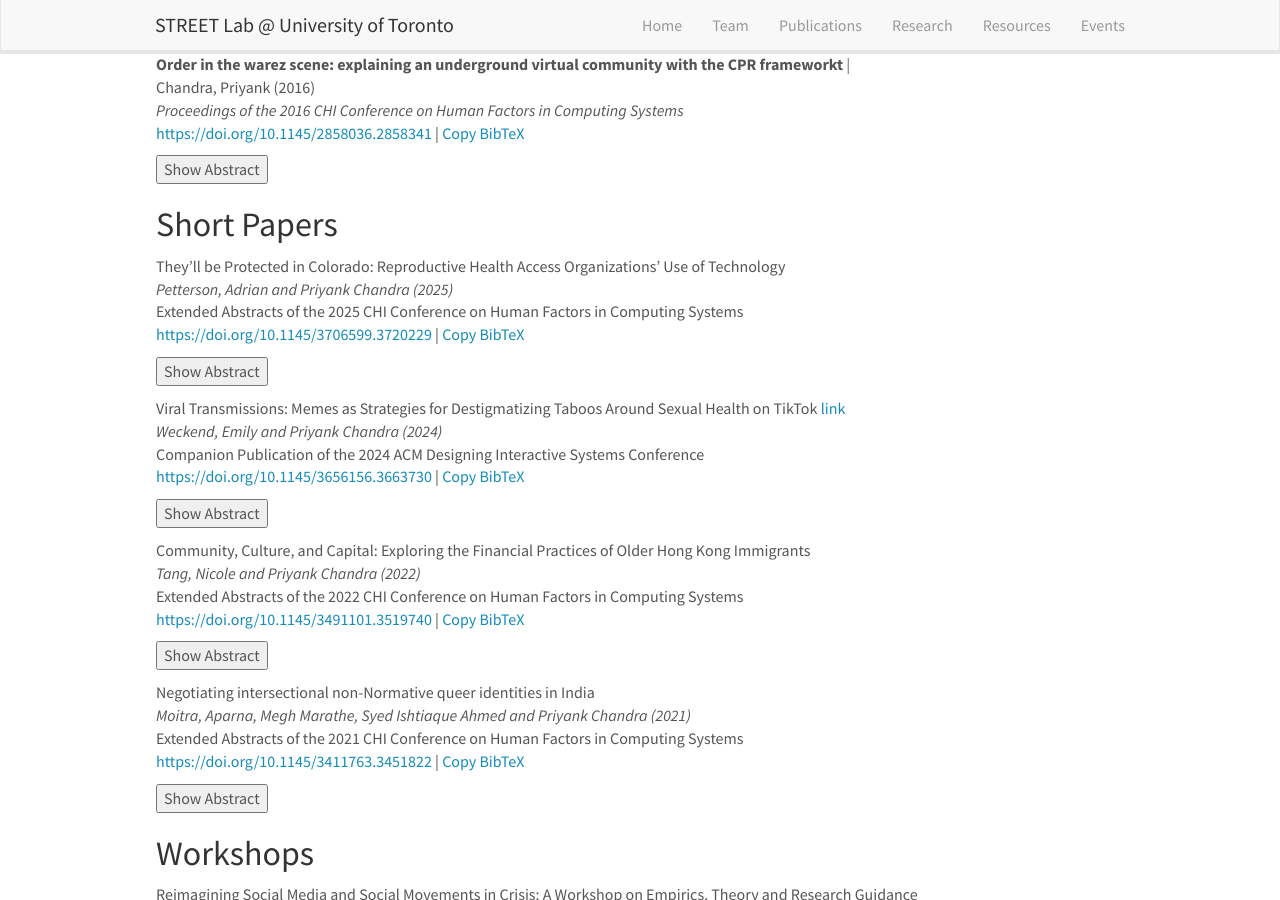
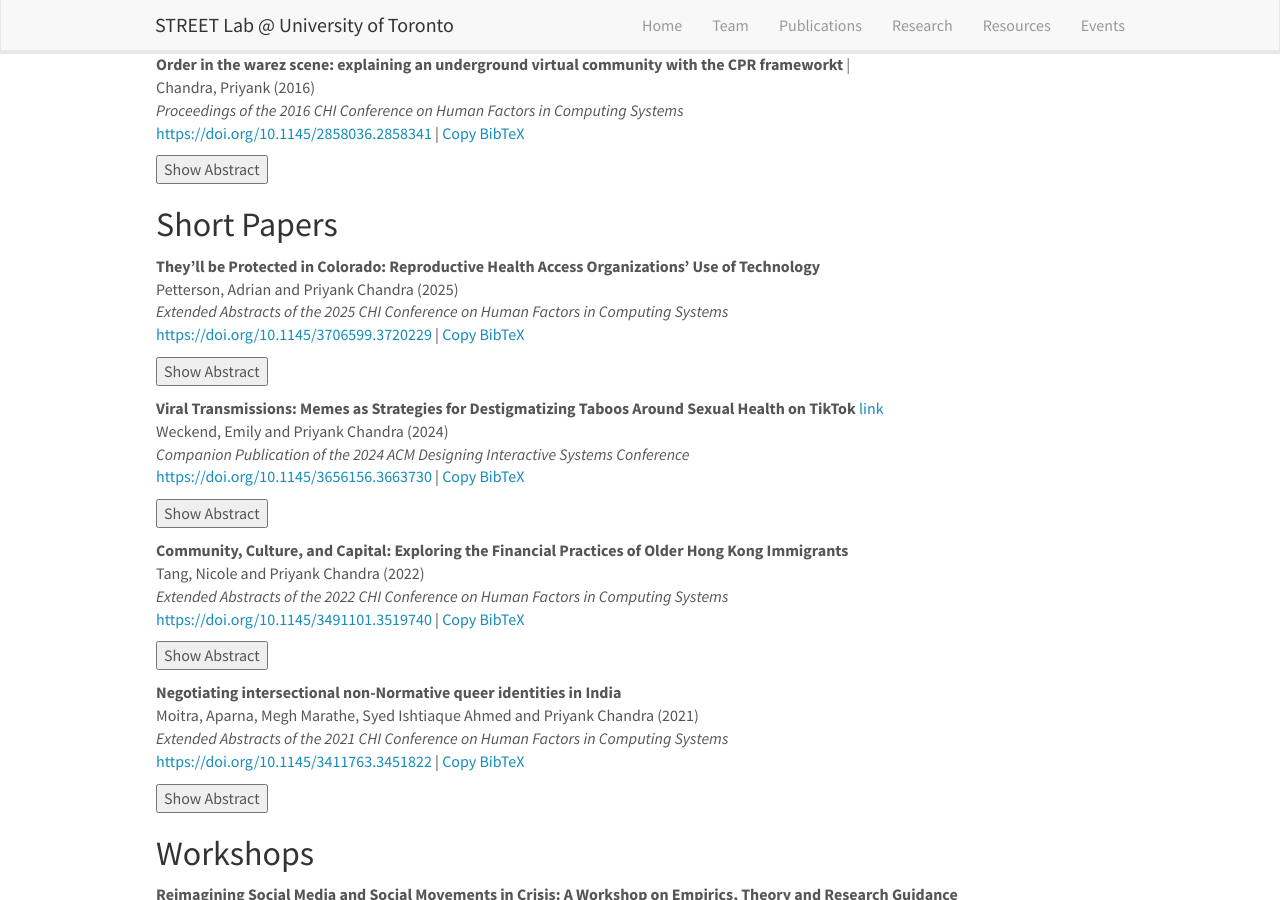
Before and after one commit to street-lab-tech/street-lab-tech.github.io, a Jekyll site: the page built from _pages/publications.md, in a window 1280 px wide and 900 px high, scrolled down 3239 px. Built offline with Jekyll 4.4.1, drawn with Linux system fonts in a browser that asks for light colours; nearby versions of some CDN libraries.

Commit message:
Update site at 2025-10-04_ 1-21-12.94

```diff
--- a/_pages/publications.md
+++ b/_pages/publications.md
@@ -41,14 +41,11 @@
   <a href="javascript:void(0);" onclick="copyBibTeX('bibtex{{ publi.bibtex }}')">Copy BibTeX</a>
 
 
-  <button onclick="toggleAbstract('abstract{{ forloop.index }}', this)"
-    aria-expanded="false"
-    aria-controls="abstract{{ forloop.index }}">
-    Show Abstract
-   </button>
-
-
-  <div id="abstract{{ forloop.index }}" style="display: none;" role="region" aria-live="polite">
+  {% assign abs_id = 'abs-peer-' | append: forloop.index %}
+  <button onclick="toggleAbstract('{{ abs_id }}', this)"
+          aria-expanded="false"
+          aria-controls="{{ abs_id }}">Show Abstract</button>
+  <div id="{{ abs_id }}" style="display:none" role="region" aria-live="polite">
     {{ publi.description }}
   </div>
 
@@ -59,20 +56,17 @@
 
 {% for publi in site.data.nonpublist %}
 
-  {{ publi.title }} <a href="{{ publi.link.url }}">{{ publi.link.display }}</a> <br />
-  <em>{{ publi.authors }} </em><br />{{ publi.venue }}<br />
+  <strong>{{ publi.title }}</strong> <a href="{{ publi.link.url }}">{{ publi.link.display }}</a> <br />
+  {{ publi.authors }}<br /><em>{{ publi.venue }}</em><br />
   <a href="{{ publi.doi }}" target="_blank">{{ publi.doi }}</a>
   |
   <a href="javascript:void(0);" onclick="copyBibTeX('bibtex{{ publi.bibtex }}')">Copy BibTeX</a>
 
-  <button onclick="toggleAbstract('abstract{{ forloop.index }}', this)"
-    aria-expanded="false"
-    aria-controls="abstract{{ forloop.index }}">
-    Show Abstract
-   </button>
-
-
-  <div id="abstract{{ forloop.index }}" style="display: none;" role="region" aria-live="polite">
+  {% assign abs_id = 'abs-short-' | append: forloop.index %}
+  <button onclick="toggleAbstract('{{ abs_id }}', this)"
+          aria-expanded="false"
+          aria-controls="{{ abs_id }}">Show Abstract</button>
+  <div id="{{ abs_id }}" style="display:none" role="region" aria-live="polite">
     {{ publi.description }}
   </div>
 
@@ -82,20 +76,17 @@
 
 {% for publi in site.data.workshops %}
 
-  {{ publi.title }} <a href="{{ publi.link.url }}">{{ publi.link.display }}</a> <br />
-  <em>{{ publi.authors }} </em><br />{{ publi.venue }}<br />
+  <strong>{{ publi.title }}</strong> <a href="{{ publi.link.url }}">{{ publi.link.display }}</a> <br />
+  {{ publi.authors }}<br /><em>{{ publi.venue }}</em><br />
   <a href="{{ publi.doi }}" target="_blank">{{ publi.doi }}</a>
   |
   <a href="javascript:void(0);" onclick="copyBibTeX('bibtex{{ publi.bibtex }}')">Copy BibTeX</a>
 
-  <button onclick="toggleAbstract('abstract{{ forloop.index }}', this)"
-    aria-expanded="false"
-    aria-controls="abstract{{ forloop.index }}">
-    Show Abstract
-   </button>
-
-
-  <div id="abstract{{ forloop.index }}" style="display: none;" role="region" aria-live="polite">
+  {% assign abs_id = 'abs-work-' | append: forloop.index %}
+  <button onclick="toggleAbstract('{{ abs_id }}', this)"
+          aria-expanded="false"
+          aria-controls="{{ abs_id }}">Show Abstract</button>
+  <div id="{{ abs_id }}" style="display:none" role="region" aria-live="polite">
     {{ publi.description }}
   </div>
 
--- a/build_output.txt
+++ b/build_output.txt
@@ -12,5 +12,5 @@
   │         ^^^^^^^^^^^
   ╵
     C:\Users\priya\OneDrive - University of Toronto\Website\street-lab-tech.github.io\css\main.scss 1:9  root stylesheet
-                    done in 1.799 seconds.
+                    done in 2.214 seconds.
  Auto-regeneration: disabled. Use --watch to enable.
```
